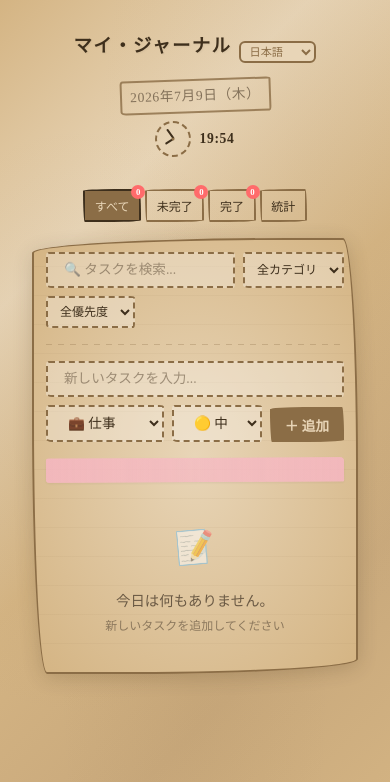
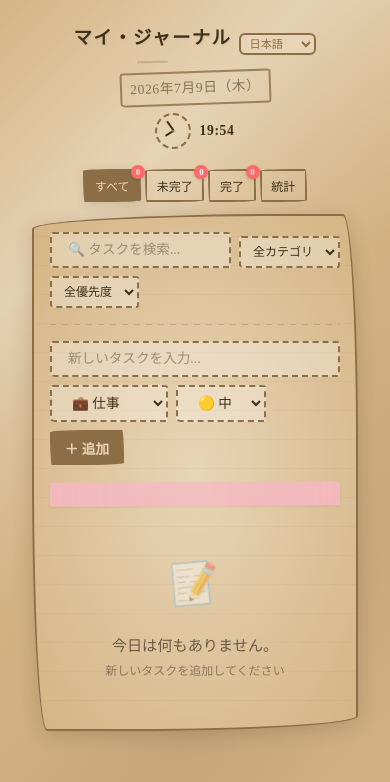
Before and after one commit to akamkzk/my-to-do, a React (Vite) app: page / in a window 390 px wide. Shown: the top 782 px of the page. Built offline with nearby package versions, Linux system fonts and the light colour scheme.

Commit message:
feat: UI/UX improvements — animations, layout, stats, mobile

```diff
--- a/src/components/TabBar.tsx
+++ b/src/components/TabBar.tsx
@@ -1,11 +1,27 @@
+import React, { useRef, useEffect } from 'react';
 import { useApp } from '../contexts/AppContext';
 
 const TabBar: React.FC = () => {
   const { activeTab, setActiveTab, t, todos } = useApp();
+  const prevCountsRef = useRef<{ all: number; pending: number; completed: number }>({
+    all: 0, pending: 0, completed: 0,
+  });
+  const bumpedRef = useRef<Record<string, boolean>>({});
 
   const allCount = todos.length;
-  const pendingCount = todos.filter(t => !t.completed).length;
-  const completedCount = todos.filter(t => t.completed).length;
+  const pendingCount = todos.filter(todo => !todo.completed).length;
+  const completedCount = todos.filter(todo => todo.completed).length;
+
+  const counts = { all: allCount, pending: pendingCount, completed: completedCount };
+
+  useEffect(() => {
+    const prev = prevCountsRef.current;
+    bumpedRef.current = {};
+    if (counts.all !== prev.all) bumpedRef.current.all = true;
+    if (counts.pending !== prev.pending) bumpedRef.current.pending = true;
+    if (counts.completed !== prev.completed) bumpedRef.current.completed = true;
+    prevCountsRef.current = counts;
+  }, [counts]);
 
   const tabs: { key: typeof activeTab; labelKey: string }[] = [
     { key: 'all', labelKey: 'tabAll' },
@@ -13,8 +29,6 @@ const TabBar: React.FC = () => {
     { key: 'completed', labelKey: 'tabCompleted' },
     { key: 'stats', labelKey: 'tabStats' },
   ];
-
-  const counts = { all: allCount, pending: pendingCount, completed: completedCount };
 
   return (
     <nav className="tab-bar" role="tablist">
@@ -29,7 +43,9 @@ const TabBar: React.FC = () => {
         >
           {t(labelKey)}
           {key !== 'stats' && (
-            <span className="tab-count">{counts[key as keyof typeof counts]}</span>
+            <span className={`tab-count${bumpedRef.current[key] ? ' bump' : ''}`}>
+              {counts[key as keyof typeof counts]}
+            </span>
           )}
         </button>
       ))}
--- a/src/styles/components.css
+++ b/src/styles/components.css
@@ -20,6 +20,8 @@
   margin: var(--space-sm) auto 0;
   border-radius: 2px;
   transform: rotate(-0.5deg);
+  background: var(--kraft-dark);
+  opacity: 0.3;
 }
 
 /* === 复选框 === */
@@ -46,7 +48,7 @@
   height: clamp(22px, 4vw, 28px);
   border: 2px dashed var(--kraft-dark);
   border-radius: var(--radius-blob);
-  transition: all var(--transition-fast);
+  transition: all 0.25s cubic-bezier(0.34, 1.56, 0.64, 1);
   background: transparent;
   position: relative;
 }
@@ -56,22 +58,31 @@
   font-size: clamp(12px, 2.5vw, 16px);
   color: white;
   opacity: 0;
-  transition: opacity var(--transition-fast);
+  transform: scale(0) rotate(-20deg);
+  transition: all 0.25s cubic-bezier(0.34, 1.56, 0.64, 1);
   font-weight: 700;
 }
 
 .todo-checkbox input:checked + .checkbox-visual {
   background: var(--sticker-done);
   border-color: var(--sticker-done);
+  border-style: solid;
+  transform: scale(1.05);
 }
 
 .todo-checkbox input:checked + .checkbox-visual::after {
   opacity: 1;
+  transform: scale(1) rotate(0deg);
 }
 
 .todo-checkbox:hover .checkbox-visual {
   transform: scale(1.1);
   border-color: var(--kraft-text);
+}
+
+.todo-checkbox input:focus-visible + .checkbox-visual {
+  outline: 2px solid var(--kraft-dark);
+  outline-offset: 2px;
 }
 
 /* === 待办文本 === */
@@ -80,6 +91,8 @@
   line-height: 1.5;
   transition: all var(--transition-med);
   word-break: break-word;
+  position: relative;
+  z-index: 1;
 }
 
 .todo-item.completed .todo-text {
@@ -115,11 +128,11 @@
   font-weight: 500;
   box-shadow: var(--shadow-sticker);
   transform: rotate(-0.5deg);
-  transition: transform var(--transition-fast);
+  transition: all 0.2s ease;
 }
 
 .category-sticker:hover {
-  transform: rotate(0deg) scale(1.05);
+  transform: rotate(0deg) scale(1.08);
 }
 
 /* === 优先级徽章 === */
@@ -135,6 +148,11 @@
   color: white;
   box-shadow: var(--shadow-sticker);
   flex-shrink: 0;
+  transition: transform 0.2s ease;
+}
+
+.priority-badge:hover {
+  transform: scale(1.15);
 }
 
 .priority-badge.high { background: var(--sticker-high); }
@@ -146,7 +164,9 @@
   display: flex;
   gap: var(--space-xs);
   opacity: 0;
-  transition: opacity var(--transition-fast);
+  transition: opacity 0.2s ease;
+  flex-shrink: 0;
+  padding-top: 2px;
 }
 
 .todo-item:hover .todo-actions {
@@ -172,7 +192,7 @@
   color: var(--kraft-text-light);
   font-size: clamp(0.75rem, 1.5vw, 0.85rem);
   cursor: pointer;
-  transition: all var(--transition-fast);
+  transition: all 0.2s cubic-bezier(0.34, 1.56, 0.64, 1);
   min-width: clamp(24px, 4vw, 28px);
   min-height: clamp(24px, 4vw, 28px);
 }
@@ -180,7 +200,20 @@
 .btn-icon:hover {
   background: rgba(62, 47, 28, 0.1);
   color: var(--kraft-text);
-  transform: scale(1.15);
+  transform: scale(1.2);
+}
+
+.btn-icon:active {
+  transform: scale(0.95);
+}
+
+.btn-icon.edit-btn:hover {
+  color: var(--kraft-dark);
+}
+
+.btn-icon.delete-btn:hover {
+  background: rgba(255, 107, 107, 0.15);
+  color: var(--sticker-high);
 }
 
 /* 触摸设备增大按钮 */
@@ -245,7 +278,7 @@
   color: var(--kraft-text);
   font-size: clamp(0.85rem, 2vw, 0.95rem);
   outline: none;
-  transition: all var(--transition-fast);
+  transition: all 0.25s ease;
   min-height: clamp(36px, 8vw, 44px);
 }
 
@@ -261,9 +294,10 @@
 .form-input:focus,
 .form-select:focus {
   border-style: solid;
-  border-color: var(--kraft-text);
+  border-color: var(--kraft-dark);
   background: rgba(255, 255, 255, 0.5);
-  box-shadow: 0 0 0 3px rgba(62, 47, 28, 0.1);
+  box-shadow: 0 0 0 3px rgba(62, 47, 28, 0.08);
+  transform: translateY(-1px);
 }
 
 .form-input::placeholder {
@@ -281,9 +315,10 @@
   background: var(--kraft-dark);
   color: var(--kraft-light);
   cursor: pointer;
-  transition: all var(--transition-fast);
+  transition: all 0.25s cubic-bezier(0.34, 1.56, 0.64, 1);
   transform: rotate(-0.3deg);
   white-space: nowrap;
+  flex-shrink: 0;
 }
 
 .add-btn:hover {
@@ -293,7 +328,7 @@
 }
 
 .add-btn:active {
-  transform: scale(0.98);
+  transform: scale(0.95);
 }
 
 /* === 搜索栏 === */
@@ -301,6 +336,7 @@
   display: flex;
   gap: var(--space-sm);
   flex-wrap: wrap;
+  align-items: flex-end;
 }
 
 .search-input {
@@ -318,13 +354,14 @@
   color: var(--kraft-text);
   outline: none;
   cursor: pointer;
-  transition: all var(--transition-fast);
+  transition: all 0.25s ease;
   min-height: clamp(32px, 7vw, 36px);
 }
 
 .filter-select:focus {
   border-style: solid;
-  box-shadow: 0 0 0 3px rgba(62, 47, 28, 0.1);
+  box-shadow: 0 0 0 3px rgba(62, 47, 28, 0.08);
+  transform: translateY(-1px);
 }
 
 /* 触摸设备上的筛选器 */
@@ -339,21 +376,28 @@
 /* === 空状态 === */
 .empty-state {
   text-align: center;
-  padding: clamp(1.5rem, 4vw, 2rem) clamp(0.75rem, 2vw, 1rem);
+  padding: clamp(2rem, 5vw, 3rem) clamp(0.75rem, 2vw, 1rem);
   color: var(--kraft-text-light);
 }
 
 .empty-icon {
-  font-size: clamp(2rem, 6vw, 3rem);
+  font-size: clamp(2.5rem, 7vw, 4rem);
   margin-bottom: var(--space-md);
-  opacity: 0.5;
+  opacity: 0.4;
   transform: rotate(-5deg);
   display: inline-block;
+  animation: float 3s ease-in-out infinite;
+}
+
+@keyframes float {
+  0%, 100% { transform: rotate(-5deg) translateY(0); }
+  50% { transform: rotate(-5deg) translateY(-8px); }
 }
 
 .empty-text {
-  font-size: clamp(0.9rem, 2.5vw, 1.1rem);
+  font-size: clamp(0.95rem, 2.5vw, 1.15rem);
   margin-bottom: var(--space-xs);
+  font-weight: 500;
 }
 
 .empty-sub {
@@ -364,20 +408,21 @@
 /* === 统计卡片 === */
 .stat-card {
   text-align: center;
-  padding: clamp(0.5rem, 2vw, 1rem);
+  padding: clamp(0.75rem, 2vw, 1.25rem);
   border: 2px dashed var(--kraft-dark);
   border-radius: var(--radius-blob);
   background: rgba(255, 255, 255, 0.2);
-  transition: transform var(--transition-fast);
+  transition: all 0.25s cubic-bezier(0.34, 1.56, 0.64, 1);
 }
 
 .stat-card:hover {
-  transform: rotate(0.5deg) scale(1.02);
+  transform: rotate(0.5deg) scale(1.03);
+  box-shadow: var(--shadow-paper);
 }
 
 .stat-number {
   display: block;
-  font-size: clamp(1.2rem, 4vw, 2.5rem);
+  font-size: clamp(1.4rem, 3.5vw, 2.5rem);
   font-weight: 700;
   color: var(--kraft-text);
   line-height: 1;
@@ -385,15 +430,15 @@
 }
 
 .stat-label {
-  font-size: clamp(0.7rem, 1.5vw, 0.85rem);
+  font-size: clamp(0.75rem, 1.5vw, 0.85rem);
   color: var(--kraft-text-light);
 }
 
 /* === 进度环 === */
 .progress-ring-container {
-  width: clamp(70px, 15vw, 120px);
-  height: clamp(70px, 15vw, 120px);
-  margin: clamp(0.3rem, 1.5vw, 0.75rem) auto;
+  width: clamp(80px, 15vw, 120px);
+  height: clamp(80px, 15vw, 120px);
+  margin: clamp(0.4rem, 1.5vw, 0.75rem) auto;
   position: relative;
 }
 
@@ -405,7 +450,7 @@
 
 .progress-ring-bg {
   fill: none;
-  stroke: rgba(139, 109, 70, 0.15);
+  stroke: rgba(139, 109, 70, 0.12);
   stroke-width: 8;
 }
 
@@ -414,7 +459,7 @@
   stroke: var(--kraft-dark);
   stroke-width: 8;
   stroke-linecap: round;
-  transition: stroke-dashoffset 0.6s ease;
+  transition: stroke-dashoffset 1s cubic-bezier(0.4, 0, 0.2, 1);
 }
 
 .progress-ring-text {
@@ -423,7 +468,7 @@
   display: flex;
   align-items: center;
   justify-content: center;
-  font-size: clamp(0.85rem, 2.5vw, 1.5rem);
+  font-size: clamp(1rem, 2.5vw, 1.5rem);
   font-weight: 700;
   color: var(--kraft-text);
 }
@@ -463,6 +508,7 @@
   transform: translateY(-100%);
   transition: transform var(--transition-med);
   border-bottom: 2px dashed var(--kraft-dark);
+  background: var(--kraft-light);
 }
 
 .confirm-banner.visible {
@@ -485,11 +531,12 @@
   color: var(--kraft-text);
   cursor: pointer;
   font-size: clamp(0.75rem, 1.5vw, 0.85rem);
-  transition: all var(--transition-fast);
+  transition: all 0.2s ease;
 }
 
 .confirm-btn:hover {
   background: rgba(62, 47, 28, 0.1);
+  transform: translateY(-1px);
 }
 
 .confirm-btn.danger {
@@ -498,22 +545,27 @@
   color: white;
 }
 
+.confirm-btn.danger:hover {
+  background: #e55555;
+  transform: translateY(-1px);
+}
+
 /* === 动画关键帧 === */
 @keyframes todo-enter {
   from {
     opacity: 0;
-    transform: translateY(-20px) rotate(-1deg);
+    transform: translateY(-16px) rotate(-0.5deg) scale(0.97);
   }
   to {
     opacity: 1;
-    transform: translateY(0) rotate(0deg);
+    transform: translateY(0) rotate(0deg) scale(1);
   }
 }
 
 @keyframes todo-exit {
   to {
     opacity: 0;
-    transform: scale(0.8) rotate(2deg);
+    transform: translateX(30px) scale(0.95);
     max-height: 0;
     margin: 0;
     padding: 0;
@@ -522,8 +574,19 @@
 }
 
 @keyframes fade-in {
-  from { opacity: 0; }
-  to { opacity: 1; }
+  from { opacity: 0; transform: translateY(8px); }
+  to { opacity: 1; transform: translateY(0); }
+}
+
+@keyframes slide-down {
+  from {
+    opacity: 0;
+    transform: translateY(-10px);
+  }
+  to {
+    opacity: 1;
+    transform: translateY(0);
+  }
 }
 
 .todo-item.entering {
@@ -531,5 +594,28 @@
 }
 
 .todo-item.exiting {
-  animation: todo-exit 0.3s ease forwards;
+  animation: todo-exit 0.35s cubic-bezier(0.4, 0, 0.2, 1) forwards;
 }
+
+.content-section {
+  display: none;
+}
+
+.content-section.active {
+  display: block;
+  animation: slide-down 0.35s ease forwards;
+}
+
+/* 表单区域动画 */
+.search-bar,
+.add-todo-form {
+  animation: slide-down 0.3s ease forwards;
+}
+
+.search-bar {
+  animation-delay: 0.05s;
+}
+
+.add-todo-form {
+  animation-delay: 0.1s;
+}
--- a/src/styles/kraft-paper.css
+++ b/src/styles/kraft-paper.css
@@ -27,6 +27,7 @@
   border-radius: var(--radius-blob);
   box-shadow: var(--shadow-depth);
   position: relative;
+  overflow: hidden;
 }
 
 /* === 和纸胶带 === */
--- a/src/styles/layout.css
+++ b/src/styles/layout.css
@@ -16,8 +16,9 @@
 /* === 头部 === */
 .journal-header {
   text-align: center;
-  margin-bottom: clamp(1rem, 2.5vw, 1.5rem);
-  padding: clamp(1rem, 2.5vw, 2rem) 0;
+  margin-bottom: clamp(0.75rem, 2vw, 1.25rem);
+  padding: clamp(0.5rem, 1.5vw, 1rem) 0;
+  animation: slide-down 0.4s ease forwards;
 }
 
 .header-top {
@@ -31,6 +32,7 @@
 
 .date-stamp {
   font-size: clamp(0.75rem, 1.5vw, 0.85rem);
+  opacity: 0.75;
 }
 
 /* === 语言选择器 === */
@@ -49,11 +51,17 @@
   color: var(--kraft-dark);
   cursor: pointer;
   outline: none;
-  transition: border-color var(--transition-fast);
+  transition: all 0.2s ease;
 }
 
 .lang-select:hover {
   border-color: var(--washi-pink);
+  transform: translateY(-1px);
+}
+
+.lang-select:focus-visible {
+  outline: 2px solid var(--kraft-dark);
+  outline-offset: 2px;
 }
 
 /* === 标签栏 === */
@@ -61,8 +69,10 @@
   display: flex;
   gap: clamp(0.25rem, 0.8vw, 0.5rem);
   justify-content: center;
-  margin-bottom: clamp(1rem, 2.5vw, 1.5rem);
+  margin-bottom: clamp(0.75rem, 2vw, 1.25rem);
   flex-wrap: wrap;
+  animation: slide-down 0.4s ease forwards;
+  animation-delay: 0.1s;
 }
 
 .tab {
@@ -74,22 +84,24 @@
   background: transparent;
   color: var(--kraft-text);
   cursor: pointer;
-  transition: all var(--transition-fast);
+  transition: all 0.25s cubic-bezier(0.34, 1.56, 0.64, 1);
   transform: rotate(var(--rot, 0deg));
   position: relative;
   white-space: nowrap;
 }
 
 .tab:hover {
-  background: rgba(139, 109, 70, 0.1);
-  transform: rotate(0deg) scale(1.05);
+  background: rgba(139, 109, 70, 0.08);
+  transform: rotate(0deg) scale(1.06);
+  box-shadow: var(--shadow-paper);
 }
 
 .tab.active {
   background: var(--kraft-dark);
   color: var(--kraft-light);
-  border-color: var(--kraft-text);
+  border-color: var(--kraft-dark);
   transform: rotate(0deg);
+  box-shadow: var(--shadow-paper);
 }
 
 .tab .tab-count {
@@ -106,17 +118,29 @@
   align-items: center;
   justify-content: center;
   font-weight: 700;
+  box-shadow: 0 1px 3px rgba(0, 0, 0, 0.2);
+  transition: transform 0.2s cubic-bezier(0.34, 1.56, 0.64, 1);
+}
+
+.tab .tab-count.bump {
+  animation: bump-count 0.3s cubic-bezier(0.34, 1.56, 0.64, 1);
+}
+
+@keyframes bump-count {
+  0% { transform: scale(1); }
+  50% { transform: scale(1.3); }
+  100% { transform: scale(1); }
 }
 
 /* === 主内容区 === */
 .main-content {
   position: relative;
   flex: 1;
+  min-height: 0;
 }
 
 .content-section {
   display: none;
-  animation: fade-in 0.3s ease;
 }
 
 .content-section.active {
@@ -125,33 +149,40 @@
 
 /* === 纸张卡片 === */
 .paper-card {
-  padding: clamp(0.75rem, 2vw, 1.5rem);
-  margin-bottom: clamp(0.75rem, 2vw, 1.5rem);
+  padding: clamp(1rem, 2.5vw, 1.75rem);
+  margin-bottom: clamp(0.75rem, 2vw, 1.25rem);
+  transition: box-shadow 0.3s ease;
 }
 
 /* === 待办列表 === */
 .todo-list {
   list-style: none;
   padding: 0;
+  margin: 0;
 }
 
 .todo-item {
   display: flex;
   align-items: flex-start;
   gap: clamp(0.35rem, 1vw, 0.5rem);
-  padding: clamp(0.5rem, 1.5vw, 0.75rem);
+  padding: clamp(0.6rem, 1.5vw, 0.85rem);
   margin-bottom: var(--space-sm);
   border-radius: var(--radius-note);
-  transition: all var(--transition-fast);
+  transition: all 0.2s ease;
   position: relative;
-  background: rgba(255, 255, 255, 0.15);
-  border: 1px solid rgba(139, 109, 70, 0.1);
+  background: rgba(255, 255, 255, 0.12);
+  border: 1px solid rgba(139, 109, 70, 0.08);
+  animation: todo-enter 0.4s cubic-bezier(0.34, 1.56, 0.64, 1) both;
 }
 
 .todo-item:hover {
-  background: rgba(255, 255, 255, 0.3);
+  background: rgba(255, 255, 255, 0.25);
   box-shadow: var(--shadow-paper);
   transform: translateY(-1px);
+}
+
+.todo-item:last-child {
+  margin-bottom: 0;
 }
 
 .todo-content {
@@ -171,7 +202,7 @@
 .todo-date {
   font-size: clamp(0.7rem, 1.2vw, 0.75rem);
   color: var(--kraft-text-light);
-  opacity: 0.7;
+  opacity: 0.6;
 }
 
 .todo-actions {
@@ -179,7 +210,8 @@
   display: flex;
   gap: var(--space-xs);
   opacity: 0;
-  transition: opacity var(--transition-fast);
+  transition: opacity 0.2s ease;
+  padding-top: 2px;
 }
 
 .todo-item:hover .todo-actions {
@@ -188,14 +220,15 @@
 
 /* === 统计面板 === */
 .stats-panel {
-  padding: clamp(0.75rem, 2vw, 1.5rem);
+  padding: clamp(1rem, 2.5vw, 1.75rem);
+  animation: slide-down 0.35s ease forwards;
 }
 
 .stats-grid {
   display: grid;
-  grid-template-columns: repeat(auto-fit, minmax(clamp(80px, 18vw, 140px), 1fr));
+  grid-template-columns: repeat(auto-fit, minmax(clamp(90px, 20vw, 150px), 1fr));
   gap: clamp(0.5rem, 1.5vw, 1rem);
-  margin-bottom: clamp(1rem, 2.5vw, 1.5rem);
+  margin-bottom: clamp(1.25rem, 3vw, 2rem);
 }
 
 .stat-card {
@@ -204,11 +237,12 @@
   border: 2px dashed var(--kraft-dark);
   border-radius: var(--radius-blob);
   background: rgba(255, 255, 255, 0.2);
-  transition: transform var(--transition-fast);
+  transition: all 0.25s cubic-bezier(0.34, 1.56, 0.64, 1);
 }
 
 .stat-card:hover {
-  transform: rotate(0.5deg) scale(1.02);
+  transform: rotate(0.5deg) scale(1.03);
+  box-shadow: var(--shadow-paper);
 }
 
 .stat-number {
@@ -233,8 +267,17 @@
   display: flex;
   align-items: center;
   gap: clamp(0.35rem, 1vw, 0.5rem);
-  padding: clamp(0.3rem, 0.8vw, 0.5rem) 0;
-  border-bottom: 1px dashed rgba(139, 109, 70, 0.2);
+  padding: clamp(0.35rem, 0.8vw, 0.55rem) 0;
+  border-bottom: 1px dashed rgba(139, 109, 70, 0.15);
+  transition: background 0.15s ease;
+}
+
+.stats-category-row:hover {
+  background: rgba(255, 255, 255, 0.15);
+}
+
+.stats-category-row:last-child {
+  border-bottom: none;
 }
 
 .stats-category-label {
@@ -244,30 +287,31 @@
 
 .stats-category-bar {
   flex: 2;
-  height: clamp(6px, 1vw, 8px);
+  height: clamp(8px, 1.2vw, 10px);
   background: rgba(139, 109, 70, 0.1);
-  border-radius: 4px;
+  border-radius: 5px;
   overflow: hidden;
 }
 
 .stats-category-fill {
   height: 100%;
-  border-radius: 4px;
-  transition: width 0.5s ease;
+  border-radius: 5px;
+  transition: width 0.8s cubic-bezier(0.4, 0, 0.2, 1);
 }
 
 .stats-category-count {
   font-size: clamp(0.75rem, 1.5vw, 0.85rem);
   color: var(--kraft-text-light);
-  min-width: clamp(25px, 5vw, 30px);
+  min-width: clamp(30px, 6vw, 40px);
   text-align: right;
+  font-weight: 500;
 }
 
 /* === 进度环 === */
 .progress-ring-container {
-  width: clamp(80px, 15vw, 120px);
-  height: clamp(80px, 15vw, 120px);
-  margin: clamp(0.4rem, 1.5vw, 0.75rem) auto;
+  width: clamp(90px, 16vw, 130px);
+  height: clamp(90px, 16vw, 130px);
+  margin: clamp(0.5rem, 1.5vw, 0.75rem) auto;
   position: relative;
 }
 
@@ -279,7 +323,7 @@
 
 .progress-ring-bg {
   fill: none;
-  stroke: rgba(139, 109, 70, 0.15);
+  stroke: rgba(139, 109, 70, 0.12);
   stroke-width: 8;
 }
 
@@ -288,7 +332,7 @@
   stroke: var(--kraft-dark);
   stroke-width: 8;
   stroke-linecap: round;
-  transition: stroke-dashoffset 0.6s ease;
+  transition: stroke-dashoffset 1s cubic-bezier(0.4, 0, 0.2, 1);
 }
 
 .progress-ring-text {
@@ -337,6 +381,7 @@
   left: 50%;
   transform-origin: bottom center;
   border-radius: 2px;
+  transition: transform 0.3s cubic-bezier(0.4, 0, 0.2, 1);
 }
 
 .clock-hand.hour {
--- a/src/styles/main.css
+++ b/src/styles/main.css
@@ -65,6 +65,7 @@
   /* === 过渡 === */
   --transition-fast: 0.2s ease;
   --transition-med: 0.3s ease;
+  --transition-spring: 0.35s cubic-bezier(0.34, 1.56, 0.64, 1);
 }
 
 html {
@@ -98,3 +99,22 @@ body {
   background: var(--kraft-dark);
   border-radius: 4px;
 }
+
+/* === 尊重减少动画偏好 === */
+@media (prefers-reduced-motion: reduce) {
+  *,
+  *::before,
+  *::after {
+    animation-duration: 0.01ms !important;
+    animation-iteration-count: 1 !important;
+    transition-duration: 0.01ms !important;
+  }
+
+  html {
+    scroll-behavior: auto;
+  }
+
+  .breathe-shadow {
+    animation: none;
+  }
+}
```
Also changed, not shown: src/components/StatsPanel.tsx (+23 -6 lines), src/components/TodoItem.tsx (+9 -11 lines), src/styles/splash.css (+17 -0 lines).
